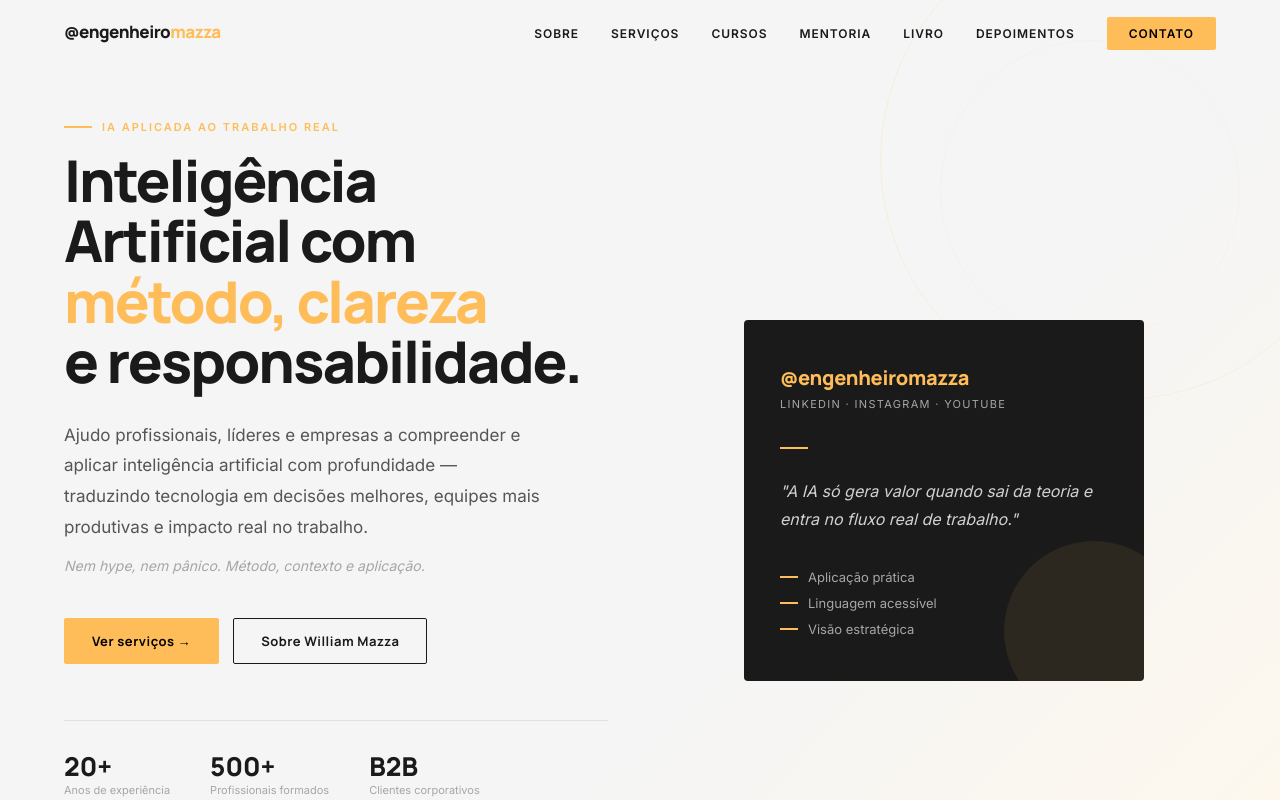
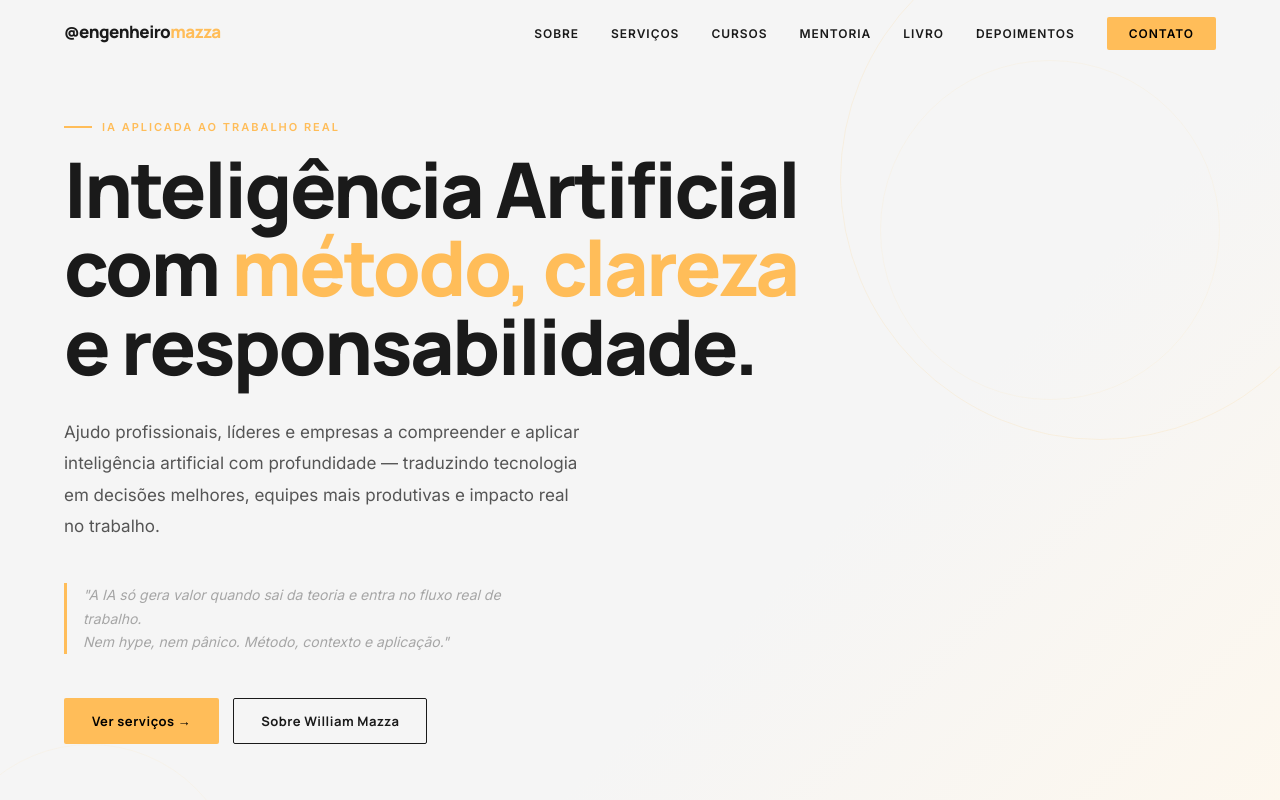
Before and after one commit to engenheiromazza/site-engenheiro-mazza, a React (Vite) app: page / in a window 1280 px wide. Shown: the top 800 px of the page. Built offline with nearby package versions, Linux system fonts and the light colour scheme.

Commit message:
Update App.jsx

```diff
--- a/src/App.jsx
+++ b/src/App.jsx
@@ -120,36 +120,43 @@ function Hero() {
   return (
     <section id="hero" style={{
       minHeight: "100vh",
-      display: "grid",
-      gridTemplateColumns: "1fr 1fr",
-      alignItems: "center",
-      gap: "64px",
+      display: "flex",
+      flexDirection: "column",
+      justifyContent: "center",
       paddingTop: "120px",
       background: "linear-gradient(135deg,#F5F5F5 60%,#FFF8EC 100%)",
       position: "relative",
       overflow: "hidden",
     }}>
-      <div style={{ position:"absolute", top:"-80px", right:"-80px", width:"480px", height:"480px", border:"1px solid rgba(255,189,89,.15)", borderRadius:"50%", pointerEvents:"none" }} />
-      <div style={{ position:"absolute", top:"40px", right:"40px", width:"300px", height:"300px", border:"1px solid rgba(255,189,89,.08)", borderRadius:"50%", pointerEvents:"none" }} />
+      {/* geometric accents */}
+      <div style={{ position:"absolute", top:"-80px", right:"-80px", width:"520px", height:"520px", border:"1px solid rgba(255,189,89,.13)", borderRadius:"50%", pointerEvents:"none" }} />
+      <div style={{ position:"absolute", top:"60px", right:"60px", width:"340px", height:"340px", border:"1px solid rgba(255,189,89,.07)", borderRadius:"50%", pointerEvents:"none" }} />
+      <div style={{ position:"absolute", bottom:"-60px", left:"-60px", width:"300px", height:"300px", border:"1px solid rgba(255,189,89,.07)", borderRadius:"50%", pointerEvents:"none" }} />
 
-      <div style={{ animation:"fadeUp .9s ease both", animationDelay:".1s" }}>
+      <div style={{ maxWidth:"820px", animation:"fadeUp .9s ease both", animationDelay:".1s" }}>
         <div className="section-label">IA aplicada ao trabalho real</div>
-        <h1 style={{ fontSize:"clamp(38px,4.5vw,68px)", lineHeight:1.05, letterSpacing:"-2px", color:C.graphite, marginBottom:"28px" }}>
-          Inteligência<br />Artificial com<br /><span style={{ color:C.peach }}>método, clareza</span><br />e responsabilidade.
+        <h1 style={{ fontSize:"clamp(44px,6vw,80px)", lineHeight:1.02, letterSpacing:"-2.5px", color:C.graphite, marginBottom:"32px" }}>
+          Inteligência Artificial<br />com <span style={{ color:C.peach }}>método, clareza</span><br />e responsabilidade.
         </h1>
-        <p style={{ fontSize:"17px", lineHeight:1.8, color:"#555", maxWidth:"480px", marginBottom:"12px" }}>
-          Ajudo profissionais, líderes e empresas a compreender e aplicar inteligência artificial
-          com profundidade — traduzindo tecnologia em decisões melhores, equipes mais produtivas
-          e impacto real no trabalho.
+
+        <div style={{ display:"flex", gap:"48px", marginBottom:"40px", flexWrap:"wrap" }}>
+          <p style={{ fontSize:"17px", lineHeight:1.85, color:"#555", maxWidth:"520px" }}>
+            Ajudo profissionais, líderes e empresas a compreender e aplicar inteligência artificial
+            com profundidade — traduzindo tecnologia em decisões melhores, equipes mais produtivas
+            e impacto real no trabalho.
+          </p>
+        </div>
+
+        <p style={{ fontSize:"14px", lineHeight:1.7, color:C.grayMid, marginBottom:"44px", fontStyle:"italic", borderLeft:`3px solid ${C.peach}`, paddingLeft:"16px", maxWidth:"440px" }}>
+          "A IA só gera valor quando sai da teoria e entra no fluxo real de trabalho.<br />Nem hype, nem pânico. Método, contexto e aplicação."
         </p>
-        <p style={{ fontSize:"14px", lineHeight:1.7, color:C.grayMid, maxWidth:"480px", marginBottom:"40px", fontStyle:"italic" }}>
-          Nem hype, nem pânico. Método, contexto e aplicação.
-        </p>
-        <div style={{ display:"flex", gap:"14px", flexWrap:"wrap", marginBottom:"56px" }}>
+
+        <div style={{ display:"flex", gap:"14px", flexWrap:"wrap", marginBottom:"64px" }}>
           <a href="#servicos" className="btn-primary">Ver serviços →</a>
           <a href="#sobre" className="btn-outline">Sobre William Mazza</a>
         </div>
-        <div style={{ display:"flex", gap:"40px", flexWrap:"wrap", paddingTop:"32px", borderTop:"1px solid rgba(0,0,0,.08)" }}>
+
+        <div style={{ display:"flex", gap:"48px", flexWrap:"wrap", paddingTop:"32px", borderTop:"1px solid rgba(0,0,0,.08)" }}>
           {[
             { num:"20+",  label:"Anos de experiência" },
             { num:"500+", label:"Profissionais formados" },
@@ -157,38 +164,12 @@ function Hero() {
             { num:"B2C",  label:"Profissionais de mercado" },
           ].map((s) => (
             <div key={s.label}>
-              <div style={{ fontFamily:"'Manrope',sans-serif", fontWeight:900, fontSize:"26px", color:C.graphite, lineHeight:1 }}>{s.num}</div>
-              <div style={{ fontSize:"11px", color:C.grayMid, marginTop:"4px" }}>{s.label}</div>
+              <div style={{ fontFamily:"'Manrope',sans-serif", fontWeight:900, fontSize:"28px", color:C.graphite, lineHeight:1 }}>{s.num}</div>
+              <div style={{ fontSize:"11px", color:C.grayMid, marginTop:"5px" }}>{s.label}</div>
             </div>
           ))}
         </div>
       </div>
-
-      <div style={{ display:"flex", justifyContent:"center", animation:"fadeIn 1.1s ease both", animationDelay:".4s" }}>
-        <div style={{ width:"100%", maxWidth:"400px", background:C.graphite, borderRadius:"4px", padding:"44px 36px", position:"relative", overflow:"hidden" }}>
-          <div style={{ position:"absolute", bottom:"-40px", right:"-40px", width:"180px", height:"180px", background:C.peach, borderRadius:"50%", opacity:.08 }} />
-          <div style={{ fontFamily:"'Manrope',sans-serif", fontWeight:900, fontSize:"20px", color:C.peach, marginBottom:"6px", letterSpacing:"-0.3px" }}>
-            @engenheiromazza
-          </div>
-          <div style={{ fontSize:"11px", color:C.grayMid, letterSpacing:".12em", textTransform:"uppercase", marginBottom:"36px" }}>
-            LinkedIn · Instagram · YouTube
-          </div>
-          <div style={{ width:"28px", height:"2px", background:C.peach, marginBottom:"28px" }} />
-          <p style={{ color:"rgba(255,255,255,.8)", fontSize:"16px", lineHeight:1.75, fontStyle:"italic", marginBottom:"36px" }}>
-            "A IA só gera valor quando sai da teoria e entra no fluxo real de trabalho."
-          </p>
-          <div style={{ display:"flex", flexDirection:"column", gap:"10px" }}>
-            {["Aplicação prática", "Linguagem acessível", "Visão estratégica"].map((t) => (
-              <div key={t} style={{ display:"flex", alignItems:"center", gap:"10px" }}>
-                <div style={{ width:"18px", height:"2px", background:C.peach, flexShrink:0 }} />
-                <span style={{ color:C.grayMid, fontSize:"13px" }}>{t}</span>
-              </div>
-            ))}
-          </div>
-        </div>
-      </div>
-
-      <style>{`@media(max-width:900px){#hero{grid-template-columns:1fr!important}#hero>div:last-child{display:none}}`}</style>
     </section>
   );
 }
```
